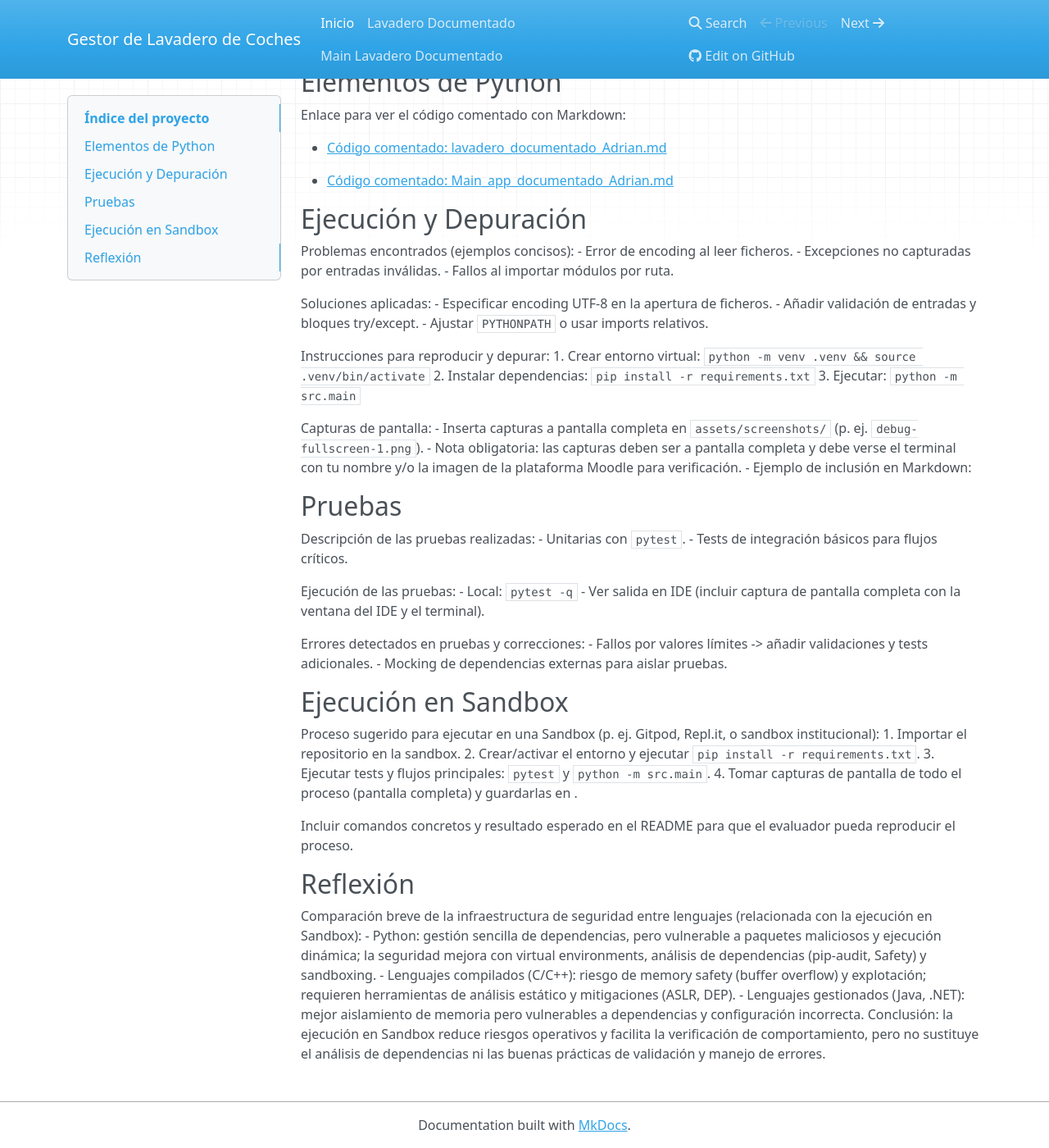
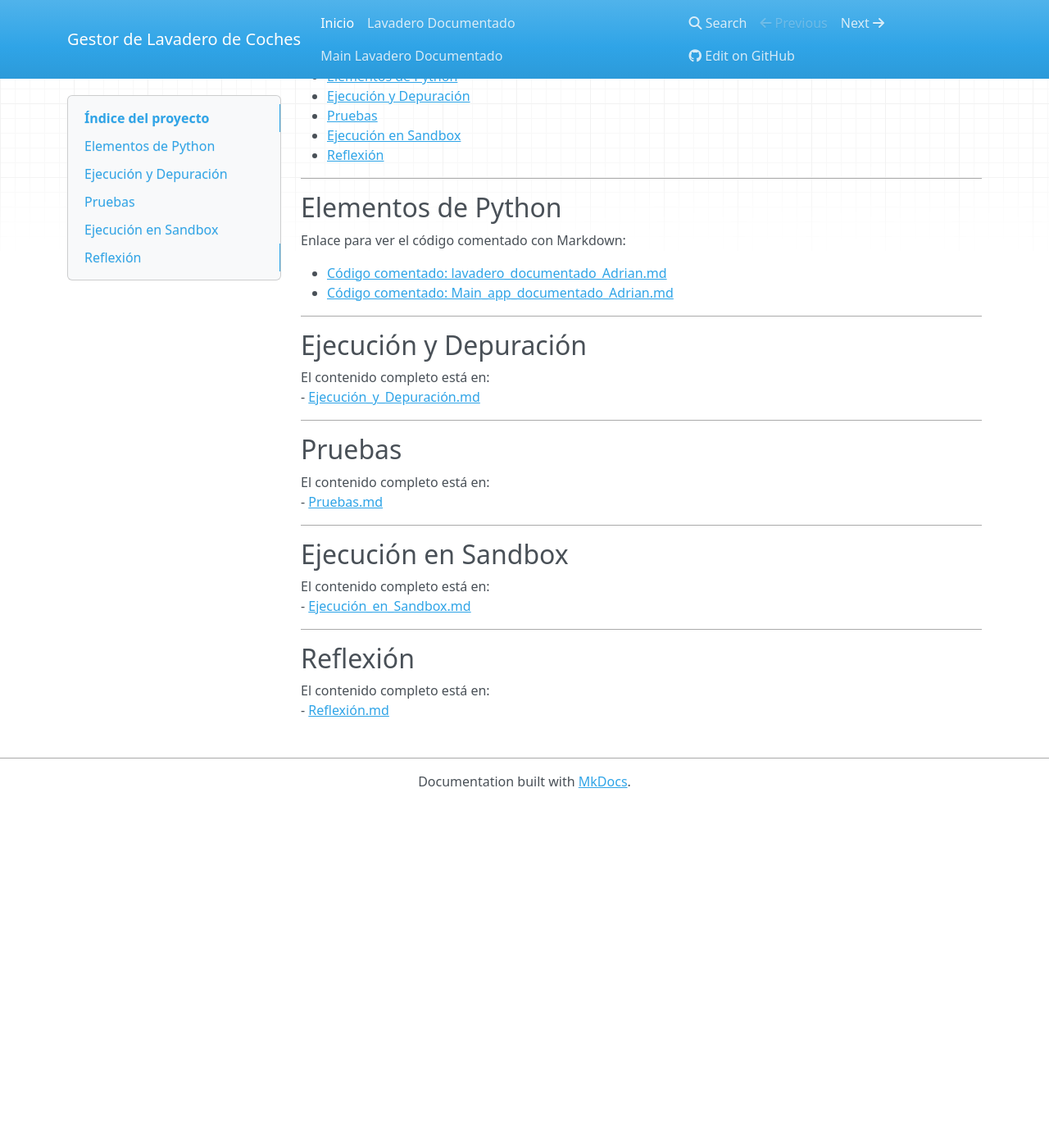
Before and after one commit to vjp-adrianMG1/Unidad1-TareaRA1-AdrianMG, an MkDocs documentation site: the page built from docs/index.md, in a window 1280 px wide and 1400 px high, scrolled down 157 px. Shown: the whole window at 82% size. Built offline with MkDocs 1.6.1, drawn with Linux system fonts in a browser that asks for light colours; nearby versions of some CDN libraries; after the commit the page ends 1138 px from its top, so only the background shows below that.

Commit message:
index corregido

```diff
--- a/docs/index.md
+++ b/docs/index.md
@@ -2,67 +2,41 @@
 
 Autor: Adrian  Muñoz Garcia
 Fecha: (añadir fecha)
- - [Elementos de Python](#elementos-de-python)
- - [Ejecución y Depuración](#ejecución-y-depuración)
- - [Pruebas](#pruebas)
- - [Ejecución en Sandbox](#ejecución-en-sandbox)
- - [Reflexión](#reflexión)
+
+- [Elementos de Python](#elementos-de-python)
+- [Ejecución y Depuración](#ejecución-y-depuración)
+- [Pruebas](#pruebas)
+- [Ejecución en Sandbox](#ejecución-en-sandbox)
+- [Reflexión](#reflexión)
+
+---
 
 ## Elementos de Python
 Enlace para ver el código comentado con Markdown:
 
- - [Código comentado: lavadero_documentado_Adrian.md](lavadero_documentado_Adrian.md)
+- [Código comentado: lavadero_documentado_Adrian.md](lavadero_documentado_Adrian.md)
+- [Código comentado: Main_app_documentado_Adrian.md](Main_app_documentado_Adrian.md)
 
- - [Código comentado: Main_app_documentado_Adrian.md](Main_app_documentado_Adrian.md)
+---
 
 ## Ejecución y Depuración
-Problemas encontrados (ejemplos concisos):
-- Error de encoding al leer ficheros.
-- Excepciones no capturadas por entradas inválidas.
-- Fallos al importar módulos por ruta.
+El contenido completo está en:
+- [Ejecución_y_Depuración.md](Ejecucion_y_Depuracion.md)
 
-Soluciones aplicadas:
-- Especificar encoding UTF-8 en la apertura de ficheros.
-- Añadir validación de entradas y bloques try/except.
-- Ajustar `PYTHONPATH` o usar imports relativos.
-
-Instrucciones para reproducir y depurar:
-1. Crear entorno virtual: `python -m venv .venv && source .venv/bin/activate`
-2. Instalar dependencias: `pip install -r requirements.txt`
-3. Ejecutar: `python -m src.main`
-
-Capturas de pantalla:
-- Inserta capturas a pantalla completa en `assets/screenshots/` (p. ej. `debug-fullscreen-1.png`).
-- Nota obligatoria: las capturas deben ser a pantalla completa y debe verse el terminal con tu nombre y/o la imagen de la plataforma Moodle para verificación.
-- Ejemplo de inclusión en Markdown:
+---
 
 ## Pruebas
-Descripción de las pruebas realizadas:
-- Unitarias con `pytest`.
-- Tests de integración básicos para flujos críticos.
+El contenido completo está en:
+- [Pruebas.md](Pruebas.md)
 
-
-
-Ejecución de las pruebas:
-- Local: `pytest -q`
-- Ver salida en IDE (incluir captura de pantalla completa con la ventana del IDE y el terminal).
-
-Errores detectados en pruebas y correcciones:
-- Fallos por valores límites -> añadir validaciones y tests adicionales.
-- Mocking de dependencias externas para aislar pruebas.
+---
 
 ## Ejecución en Sandbox
-Proceso sugerido para ejecutar en una Sandbox (p. ej. Gitpod, Repl.it, o sandbox institucional):
-1. Importar el repositorio en la sandbox.
-2. Crear/activar el entorno y ejecutar `pip install -r requirements.txt`.
-3. Ejecutar tests y flujos principales: `pytest` y `python -m src.main`.
-4. Tomar capturas de pantalla de todo el proceso (pantalla completa) y guardarlas en .
+El contenido completo está en:
+- [Ejecución_en_Sandbox.md](Ejecucion_en_Sandbox.md)
 
-Incluir comandos concretos y resultado esperado en el README para que el evaluador pueda reproducir el proceso.
+---
 
 ## Reflexión
-Comparación breve de la infraestructura de seguridad entre lenguajes (relacionada con la ejecución en Sandbox):
-- Python: gestión sencilla de dependencias, pero vulnerable a paquetes maliciosos y ejecución dinámica; la seguridad mejora con virtual environments, análisis de dependencias (pip-audit, Safety) y sandboxing.
-- Lenguajes compilados (C/C++): riesgo de memory safety (buffer overflow) y explotación; requieren herramientas de análisis estático y mitigaciones (ASLR, DEP).
-- Lenguajes gestionados (Java, .NET): mejor aislamiento de memoria pero vulnerables a dependencias y configuración incorrecta.
-Conclusión: la ejecución en Sandbox reduce riesgos operativos y facilita la verificación de comportamiento, pero no sustituye el análisis de dependencias ni las buenas prácticas de validación y manejo de errores.
+El contenido completo está en:
+- [Reflexión.md](Reflexion.md)
```
